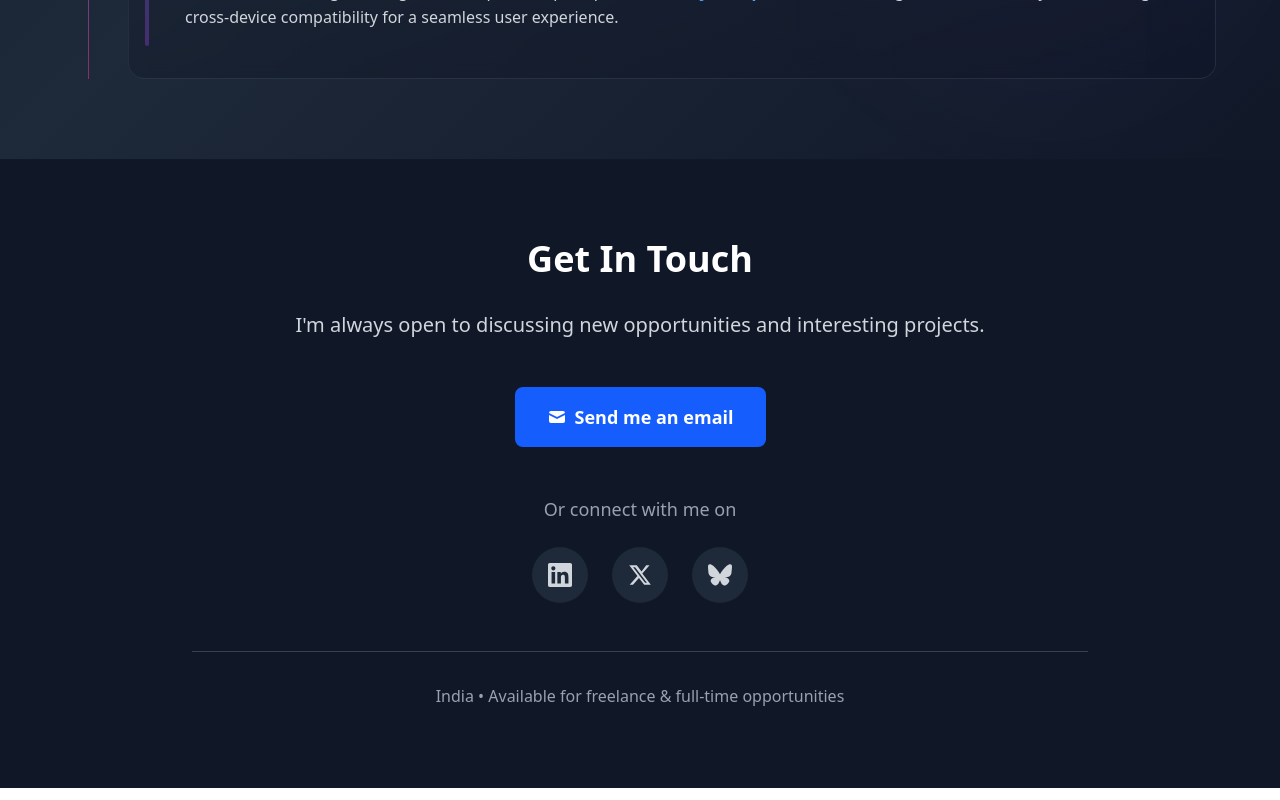
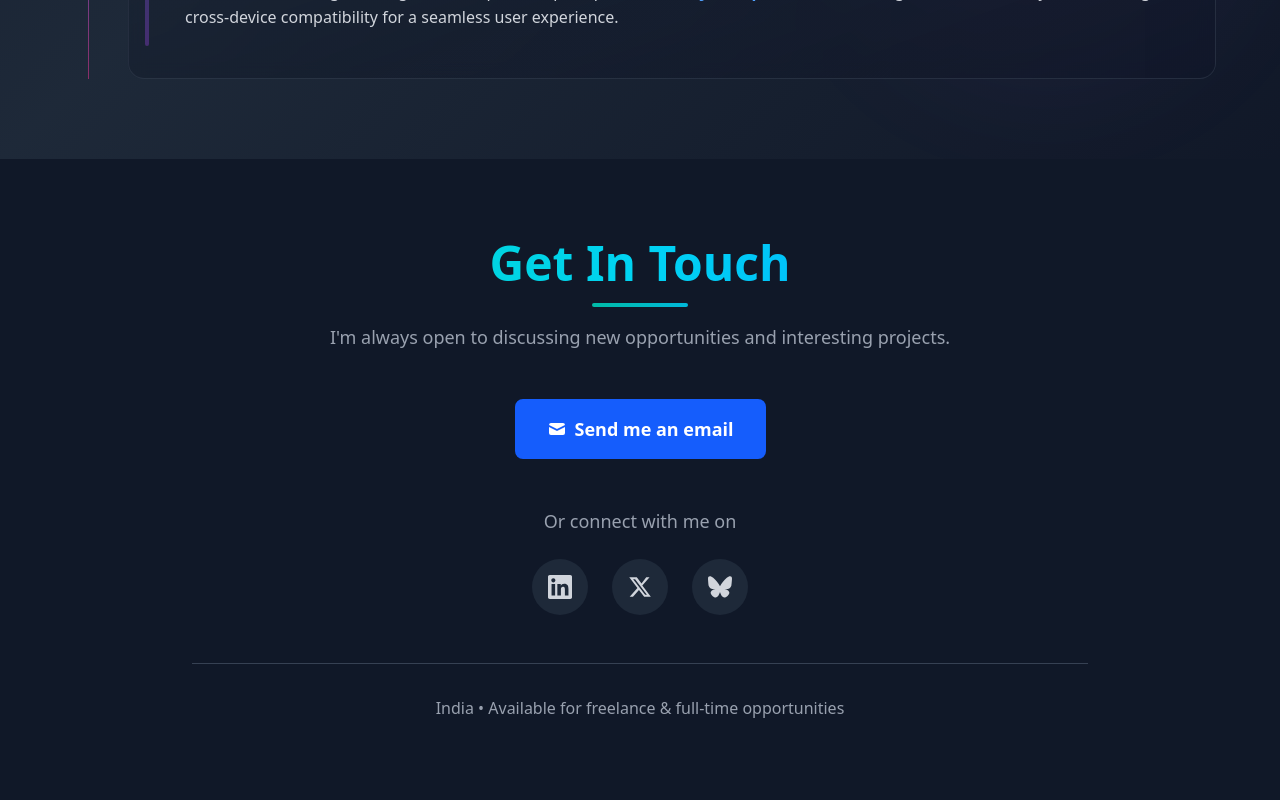
Before and after one commit to nishant-kumar22/my-portfolio, a React (Vite) app: page / in a window 1280 px wide. Shown: the part 3363-4163 px from the top of the page. Built offline with nearby package versions, Linux system fonts and the light colour scheme.

Commit message:
add gradient to contact section

```diff
--- a/src/components/sections/ContactHeader.jsx
+++ b/src/components/sections/ContactHeader.jsx
@@ -3,9 +3,12 @@ import React from 'react';
 function ContactHeader({ title = "Get In Touch", subtitle }) {
   return (
     <div className="text-center mb-12">
-      <h2 className="text-4xl font-bold mb-8">{title}</h2>
+       <h2 className="text-5xl font-bold bg-gradient-to-r from-teal-400 via-cyan-400 to-blue-400 bg-clip-text text-transparent mb-4">
+    {title}
+  </h2>
+   <div className="w-24 h-1 bg-gradient-to-r from-teal-500 to-cyan-500 mx-auto rounded-full"></div>
       {subtitle && (
-        <p className="text-xl text-gray-300">
+        <p className="text-gray-400 mt-4 text-lg max-w-2xl mx-auto">
           {subtitle}
         </p>
       )}
```
